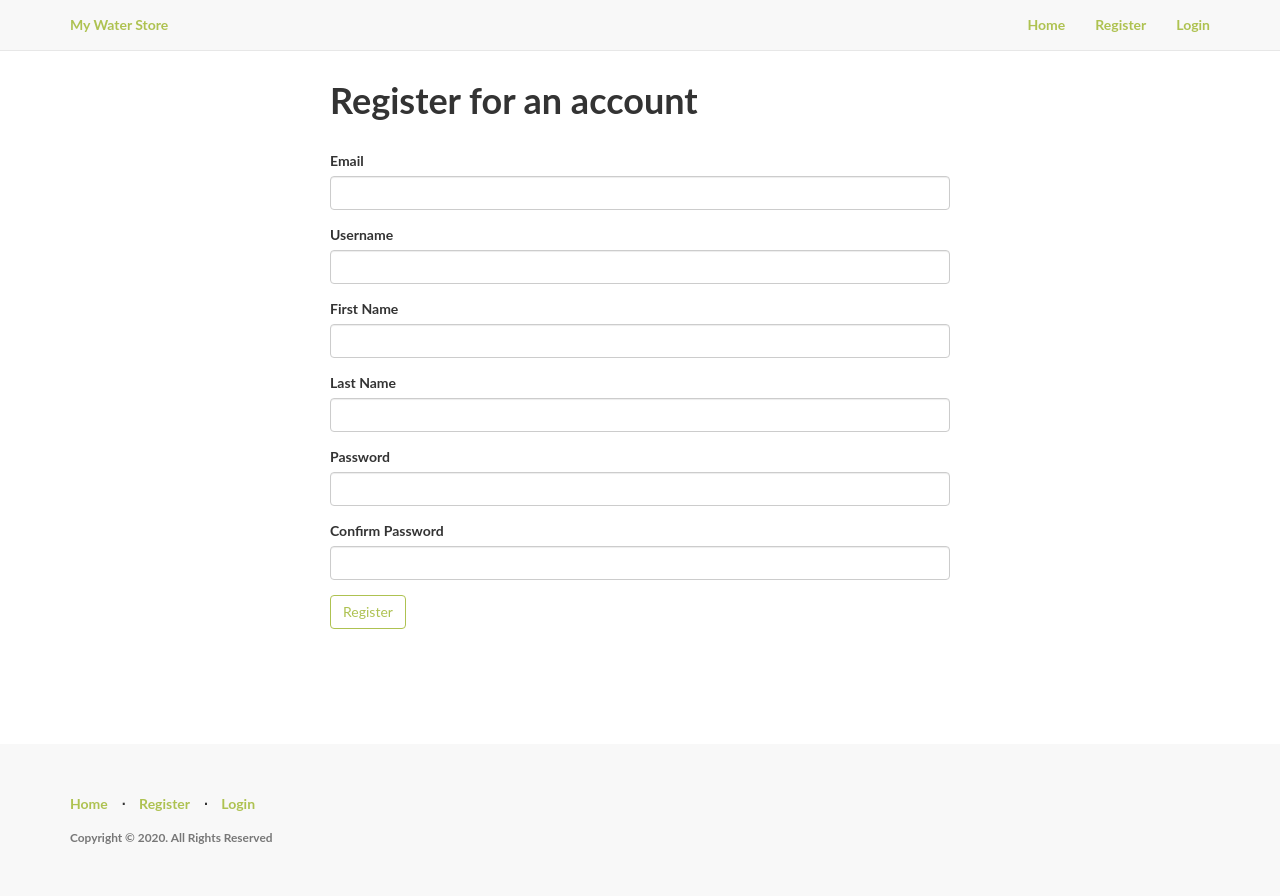
After one commit to HiramKarim/CRUDApp_Flask, a Flask app: page /register in a window 1280 px wide. The commit adds this page. Run offline with Flask 2, Linux system fonts and the light colour scheme; some libraries are stand-ins or nearby versions.

Commit message:
changes
+ adding new framework, email_validator
+ creating login and register forms with code

still pending change the orm implementation to regular SQL queries

```diff
--- a/app/__init__.py
+++ b/app/__init__.py
@@ -3,6 +3,8 @@ from flask_sqlalchemy import SQLAlchemy
 
 from flask_login import LoginManager
 from flask_migrate import Migrate
+
+from flask_bootstrap import Bootstrap
 
 db = SQLAlchemy()
 
@@ -11,6 +13,8 @@ login_manager = LoginManager()
 def create_app():
     app = Flask(__name__, instance_relative_config=True)
     app.config.from_object('config.DevConfig')
+
+    Bootstrap(app)
     db.init_app(app)
 
     login_manager.init_app(app)
--- a/app/auth/forms.py
+++ b/app/auth/forms.py
@@ -0,0 +1,41 @@
+from flask_wtf import FlaskForm
+from wtforms import PasswordField, StringField, SubmitField, ValidationError
+from wtforms.validators import DataRequired, Email, EqualTo
+
+from ..models import Employee
+
+
+class RegistrationForm(FlaskForm):
+    """
+    Form for users to create new account
+    """
+
+    email = StringField('Email', validators=[DataRequired(), Email()])
+    username = StringField('Username', validators=[DataRequired()])
+    first_name = StringField('First Name', validators=[DataRequired()])
+    last_name = StringField('Last Name', validators=[DataRequired()])
+    password = PasswordField('Password', validators=[
+        DataRequired(),
+        EqualTo('confirm_password')
+    ])
+
+    confirm_password = PasswordField('Confirm Password')
+    submit = SubmitField('Register')
+
+    def validate_email(self, field):
+        if Employee.query.filter_by(email=field.data).first():
+            raise ValidationError('Email is already in use.')
+
+    def validate_username(self, field):
+        if Employee.query.filter_by(username=field.data).first():
+            raise ValidationError('Username is already in use.')
+
+
+class LoginForm(FlaskForm):
+    """
+    Form for users to login
+    """
+
+    email = StringField('Email', validators=[DataRequired(), Email()])
+    password = PasswordField('Password', validators=[DataRequired()])
+    submit = SubmitField('Login')
--- a/app/auth/views.py
+++ b/app/auth/views.py
@@ -0,0 +1,77 @@
+from flask import flash, redirect, render_template, url_for
+from flask_login import login_required, login_user, logout_user
+
+from . import auth
+from .forms import LoginForm, RegistrationForm
+from .. import db
+
+from ..models import Employee
+
+
+@auth.route('/register', methods=['GET', 'POST'])
+def register():
+    """
+    Handle requests to the /register route
+    Add an employee to the database through the registration form
+    """
+
+    form = RegistrationForm()
+    if form.validate_on_submit():
+        employee = Employee(email=form.email.data,
+                            username=form.username.data,
+                            first_name=form.first_name.data,
+                            last_name=form.last_name.data,
+                            password=form.password.data)
+
+        # add employee to the database
+        db.session.add(employee)
+        db.session.commit()
+        flash('You have successfully registered! You may now login.')
+
+        # redirect to the login page
+        return redirect(url_for('auth.login'))
+
+    # load registration template
+    return render_template('auth/register.html', form=form, title='Register')
+
+
+@auth.route('/login', methods=['GET', 'POST'])
+def login():
+    """
+    Handle requests to the /login route
+    Log an employee in through the login form
+    """
+
+    form = LoginForm()
+
+    if form.validate_on_submit():
+        # check whether employee exists in the database and whether
+        # the password entered matches the password in the database
+        employee = Employee.query.filter_by(email=form.email.data).first()
+        if employee is not None and employee.verify_password(form.password.data):
+            login_user(employee)
+
+            # redirect to the dashbaord page after login
+            return redirect(url_for('home.dashboard'))
+
+        # when login details are incorrect
+        else:
+            flash('Invalid email or password')
+
+    # load login template
+    return render_template('auth/login.html', form=form, title='Login')
+
+
+@auth.route('/logout')
+@login_required
+def logout():
+    """
+    Handle requests to the /logout route
+    Log an employee out through the logout link
+    """
+
+    logout_user()
+    flash('You have successfully been logged out.')
+
+    # redirect to the login page
+    return redirect(url_for('auth.login'))
--- /dev/null
+++ b/app/templates/auth/register.html
@@ -0,0 +1,12 @@
+{% import "bootstrap/wtf.html" as wtf %}
+{% extends "base.html" %}
+{% block title %}Register{% endblock %}
+{% block body %}
+<div class="content-section">
+  <div class="center">
+    <h1>Register for an account</h1>
+    <br/>
+    {{ wtf.quick_form(form) }}
+  </div>
+</div>
+{% endblock %}
--- a/app/templates/base.html
+++ b/app/templates/base.html
@@ -5,6 +5,7 @@
     <link href="https://maxcdn.bootstrapcdn.com/bootstrap/3.3.7/css/bootstrap.min.css" rel="stylesheet">
     <link href="{{ url_for('static', filename='css/style.css') }}" rel="stylesheet">
     <link rel="shortcut icon" href="{{ url_for('static', filename='img/favicon.ico') }}">
+    <link href="https://maxcdn.bootstrapcdn.com/font-awesome/4.7.0/css/font-awesome.min.css" rel="stylesheet">
 </head>
 <body>
     <nav class="navbar navbar-default navbar-fixed-top topnav" role="navigation">
@@ -20,9 +21,15 @@
           </div>
           <div class="collapse navbar-collapse" id="bs-example-navbar-collapse-1">
               <ul class="nav navbar-nav navbar-right">
-                  <li><a href="{{ url_for('home.homepage') }}">Home</a></li>
-                  <li><a href="#">Register</a></li>
-                  <li><a href="#">Login</a></li>
+                  {% if current_user.is_authenticated %}
+                    <li><a href="{{ url_for('home.dashboard') }}">Dashboard</a></li>
+                    <li><a href="{{ url_for('auth.logout') }}">Logout</a></li>
+                    <li><a><i class="fa fa-user"></i>  Hi, {{ current_user.username }}!</a></li>
+                  {% else %}
+                    <li><a href="{{ url_for('home.homepage') }}">Home</a></li>
+                    <li><a href="{{ url_for('auth.register') }}">Register</a></li>
+                    <li><a href="{{ url_for('auth.login') }}">Login</a></li>
+                  {% endif %}
               </ul>
           </div>
         </div>
@@ -39,9 +46,13 @@
                     <ul class="list-inline">
                         <li><a href="{{ url_for('home.homepage') }}">Home</a></li>
                         <li class="footer-menu-divider">⋅</li>
-                        <li><a href="#">Register</a></li>
-                        <li class="footer-menu-divider">⋅</li>
-                        <li><a href="#">Login</a></li>
+                        {% if current_user.is_authenticated %}
+                          <li><a href="{{ url_for('auth.logout') }}">Logout</a></li>
+                        {% else %}
+                          <li><a href="{{ url_for('auth.register') }}">Register</a></li>
+                          <li class="footer-menu-divider">⋅</li>
+                          <li><a href="{{ url_for('auth.login') }}">Login</a></li>
+                        {% endif %}
                     </ul>
                     <p class="copyright text-muted small">Copyright © 2020. All Rights Reserved</p>
                 </div>
--- a/requirements.txt
+++ b/requirements.txt
@@ -3,13 +3,18 @@ appdirs==1.4.4
 astroid==2.5
 click==7.1.2
 distlib==0.3.1
+dnspython==2.1.0
+dominate==2.6.0
+email-validator==1.1.2
 filelock==3.0.12
 Flask==1.1.2
+Flask-Bootstrap==3.3.7.1
 Flask-Login==0.5.0
 Flask-Migrate==2.7.0
 Flask-SQLAlchemy==2.4.4
 Flask-WTF==0.14.3
 greenlet==1.0.0
+idna==3.1
 isort==5.7.0
 itsdangerous==1.1.0
 Jinja2==2.11.3
@@ -27,6 +32,7 @@ six==1.15.0
 SQLAlchemy==1.4.0
 toml==0.10.2
 virtualenv==20.4.2
+visitor==0.1.3
 Werkzeug==1.0.1
 wrapt==1.12.1
 WTForms==2.3.3
```
Also changed, not shown: app/templates/auth/login.html (added, +16 -0 lines), app/templates/home/dashboard.html (added, +18 -0 lines).
